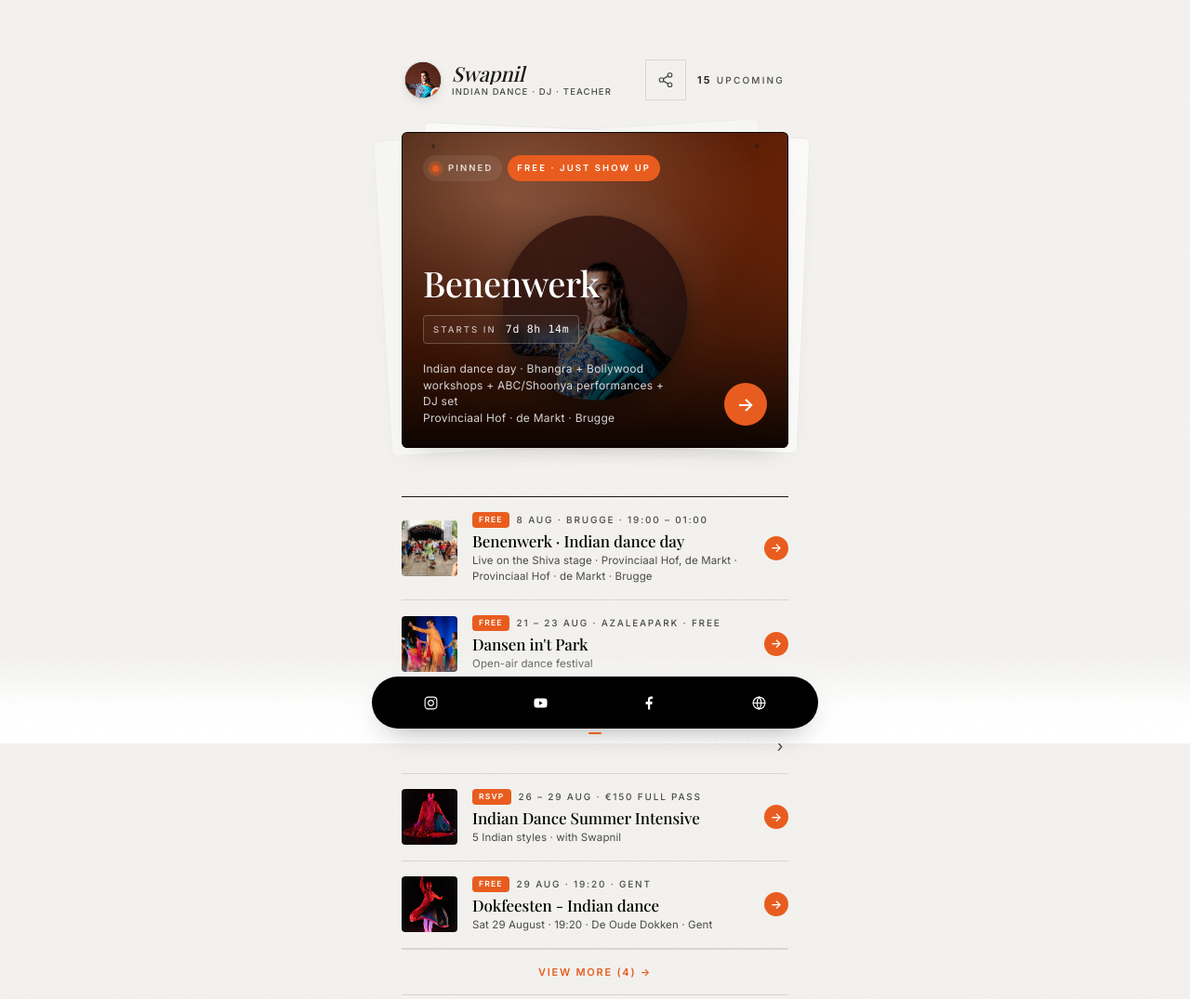
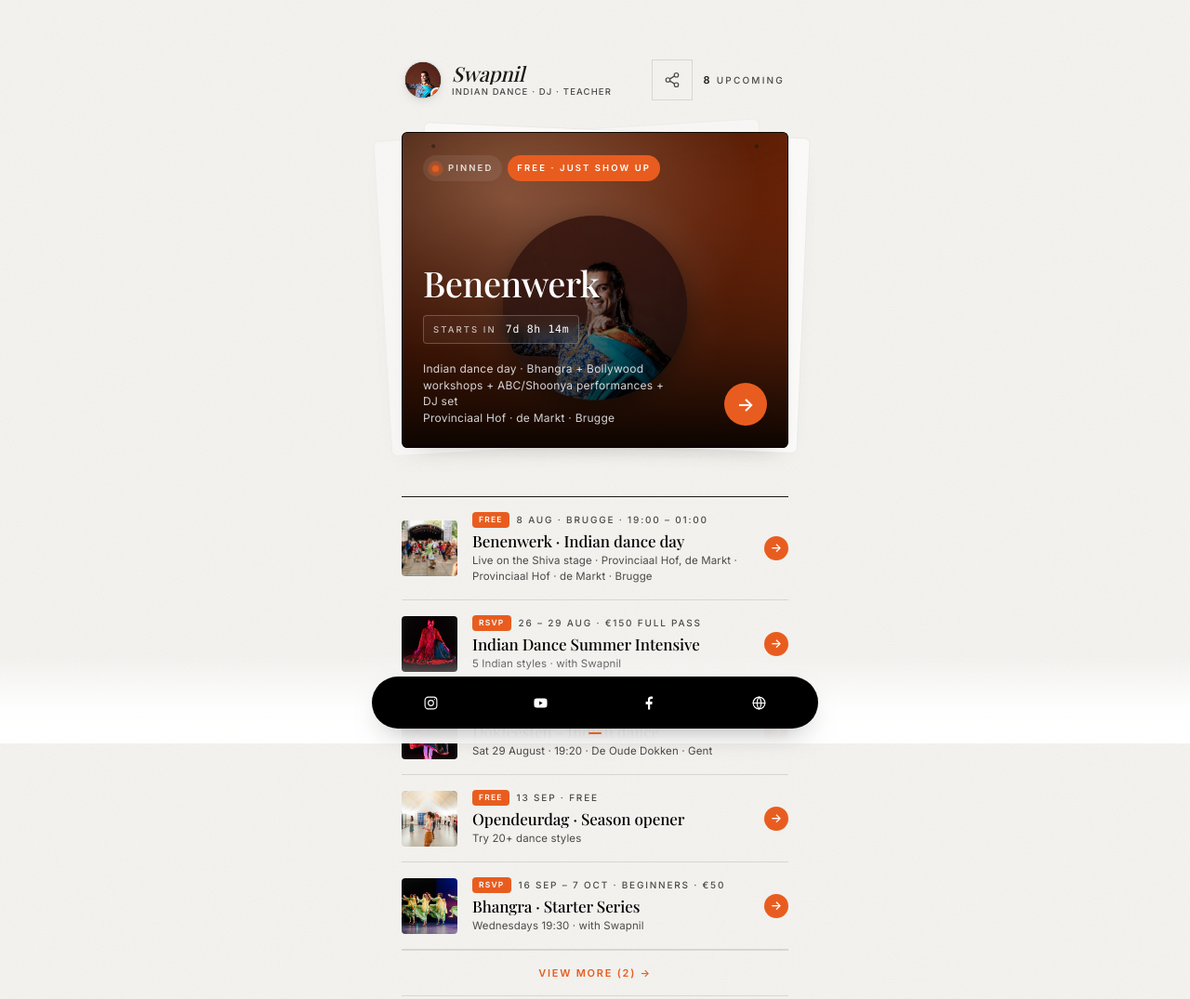
Before and after one commit to swapnildagliya/swapnil-bio, a plain HTML site: page index.html in a window 1280 px wide. Shown: the top 1075 px of the page at 93% size. Drawn offline with nearby package versions, Linux system fonts and the light colour scheme; a web font is replaced by a local one.

Commit message:
Update index.html

```diff
--- a/index.html
+++ b/index.html
@@ -361,11 +361,6 @@ const GROUPS = {
     dateLabel: 'Thu 23 + Sun 26 Jul',
     eyebrow: '3 workshops · Baudelopark · Het Bal',
   },
-  'dihp': {
-    label: "Workshops at Dansen in't Park",
-    dateLabel: 'Sat 22 + Sun 23 Aug',
-    eyebrow: '5 workshops + ABC performance · Azaleapark, Gent',
-  },
 };
 
 const EVENTS = [
@@ -551,66 +546,6 @@ const EVENTS = [
     url:'https://www.cactusmusic.be/NL/Concerten/Kalender/bc-benenwerk',
     cta:'Free · just show up',
   },
-  {
-    id:'park', audience:'swapnil',
-    title:"Dansen in't Park", eyebrow:'21 – 23 Aug · Azaleapark · Free',
-    date:'2026-08-21', endDate:'2026-08-23',
-    dateLabel:'Open-air dance festival',
-    location:'',
-    style:'bollywood',
-    url:'https://www.dihp.be',
-    cta:'Free · just show up',
-  },
-  /* DIHP-AUTO:START */
-  {
-    id:'dihp-bhangra', audience:'swapnil', group:'dihp',
-    title:'Bhangra', eyebrow:'Sat 22 Aug · 17:45',
-    date:'2026-08-22', dateLabel:'Sat 22 Aug · 17:45',
-    location:'Centrale Dansvloer',
-    style:'bhangra',
-    cta:'Free · just show up',
-  },
-  {
-    id:'dihp-bollyfolk', audience:'swapnil', group:'dihp',
-    title:'Bollyfolk', eyebrow:'Sat 22 Aug · 18:30',
-    date:'2026-08-22', dateLabel:'Sat 22 Aug · 18:30',
-    location:'Speelvloer',
-    style:'bollywood',
-    cta:'Free · just show up',
-  },
-  {
-    id:'dihp-bollywood-party', audience:'swapnil', group:'dihp',
-    title:'Bollywood Party', eyebrow:'Sat 22 Aug · 21:00',
-    date:'2026-08-22', dateLabel:'Sat 22 Aug · 21:00',
-    location:'Partytent',
-    style:'bollywood',
-    cta:'Free · just show up',
-  },
-  {
-    id:'dihp-abc-performance', audience:'swapnil', group:'dihp',
-    title:'ABC performance', eyebrow:'Sat 22 Aug · 00:45',
-    date:'2026-08-22', dateLabel:'Sat 22 Aug · 00:45',
-    location:'Dansen in\'t Park',
-    style:'bollywood',
-    cta:'Free · just show up',
-  },
-  {
-    id:'dihp-kalbeliya', audience:'swapnil', group:'dihp',
-    title:'Kalbeliya', eyebrow:'Sun 23 Aug · 14:15',
-    date:'2026-08-23', dateLabel:'Sun 23 Aug · 14:15',
-    location:'Centrale Dansvloer',
-    style:'bollywood',
-    cta:'Free · just show up',
-  },
-  {
-    id:'dihp-semi-classical', audience:'swapnil', group:'dihp',
-    title:'Semi-Classical Kathak', eyebrow:'Sun 23 Aug · 15:45',
-    date:'2026-08-23', dateLabel:'Sun 23 Aug · 15:45',
-    location:'Speelvloer',
-    style:'semi-classical',
-    cta:'Free · just show up',
-  },
-  /* DIHP-AUTO:END */
   {
     id:'dokfeesten', audience:'both',
     title:'Dokfeesten - Indian dance', eyebrow:'29 Aug · 19:20 · Gent',
```
